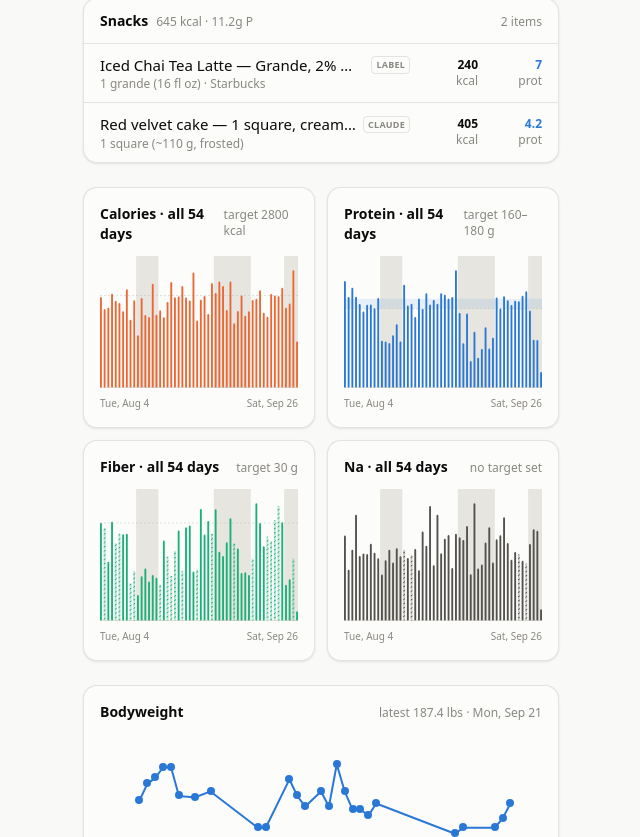
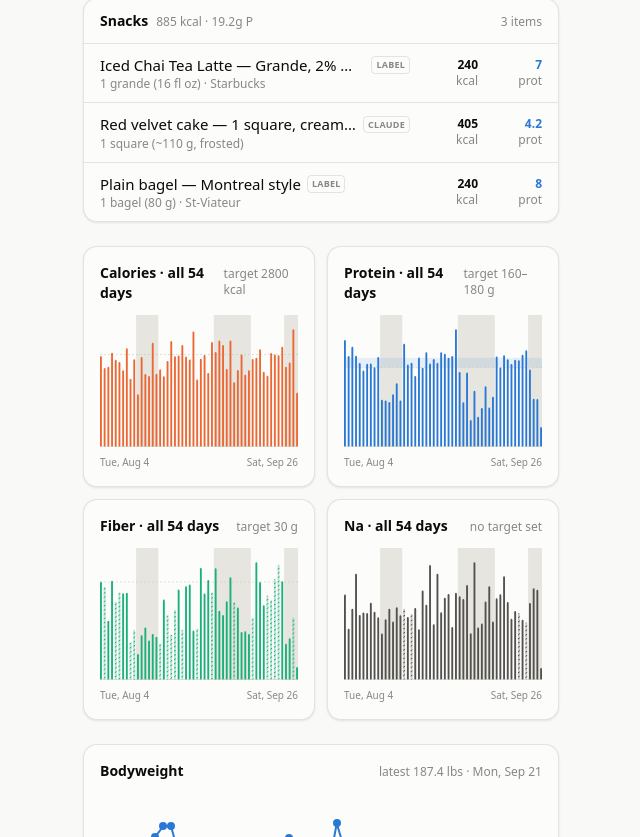
Before and after one commit to soldoutbudokan/Health, a Next.js app: page /Health/ in a window 1280 px wide. Shown: the part 1323-2160 px from the top of the page, without its empty margins (69-709 px from the left). Built offline with nearby package versions, Linux system fonts and the light colour scheme.

Commit message:
Log a St-Viateur plain bagel as a Sep 26 snack, and add it to the catalog

```diff
--- a/src/data/staples.ts
+++ b/src/data/staples.ts
@@ -478,6 +478,18 @@ export const PACKAGED_FOODS: Food[] = [
     macros: { calories: 240, protein: 8, carbs: 40, fat: 5, fiber: 1, sugar: 3, sodium: 10 },
     note: "St-Viateur's bagged-bagel panel via search summaries on Sep 26; their site and the listings were blocked. The Atwater sum is 237. Summaries put sodium at 5 or 15 mg, which fits a dough with next to no salt, so 10. The plain one is the same 240 kcal with 42 g carbs and 4.5 g fat.",
     tags: ["st-viateur", "st viateur", "bagel", "sesame", "montreal", "bread", "breakfast"],
+  },
+  {
+    id: "pkg-st-viateur-plain-bagel",
+    name: "Plain bagel",
+    variant: "Montreal style",
+    brand: "St-Viateur",
+    source: "packaged",
+    per: "1 bagel (80 g)",
+    gramsPerServing: 80,
+    macros: { calories: 240, protein: 8, carbs: 42, fat: 4.5, fiber: 1, sugar: 3, sodium: 10 },
+    note: "Calories, protein, carbs and fat off St-Viateur's panel via search summaries on Sep 26; the site was blocked. No summary gave fibre, sugar or sodium, so those are the sesame bagel's, since the dough is the same. The Atwater sum is 240.",
+    tags: ["st-viateur", "st viateur", "bagel", "plain", "montreal", "bread", "breakfast", "snack"],
   },
 ];
 
```
Also changed, not shown: data/log.csv.
